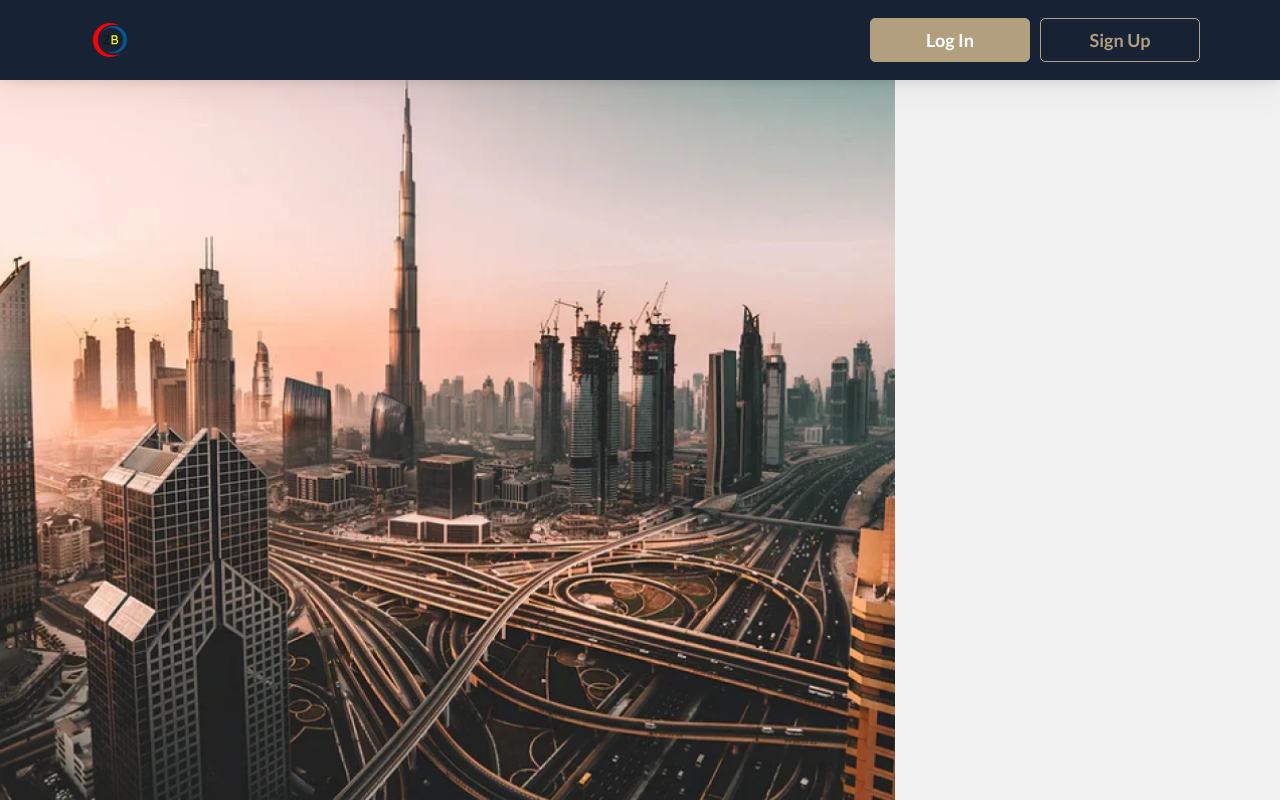
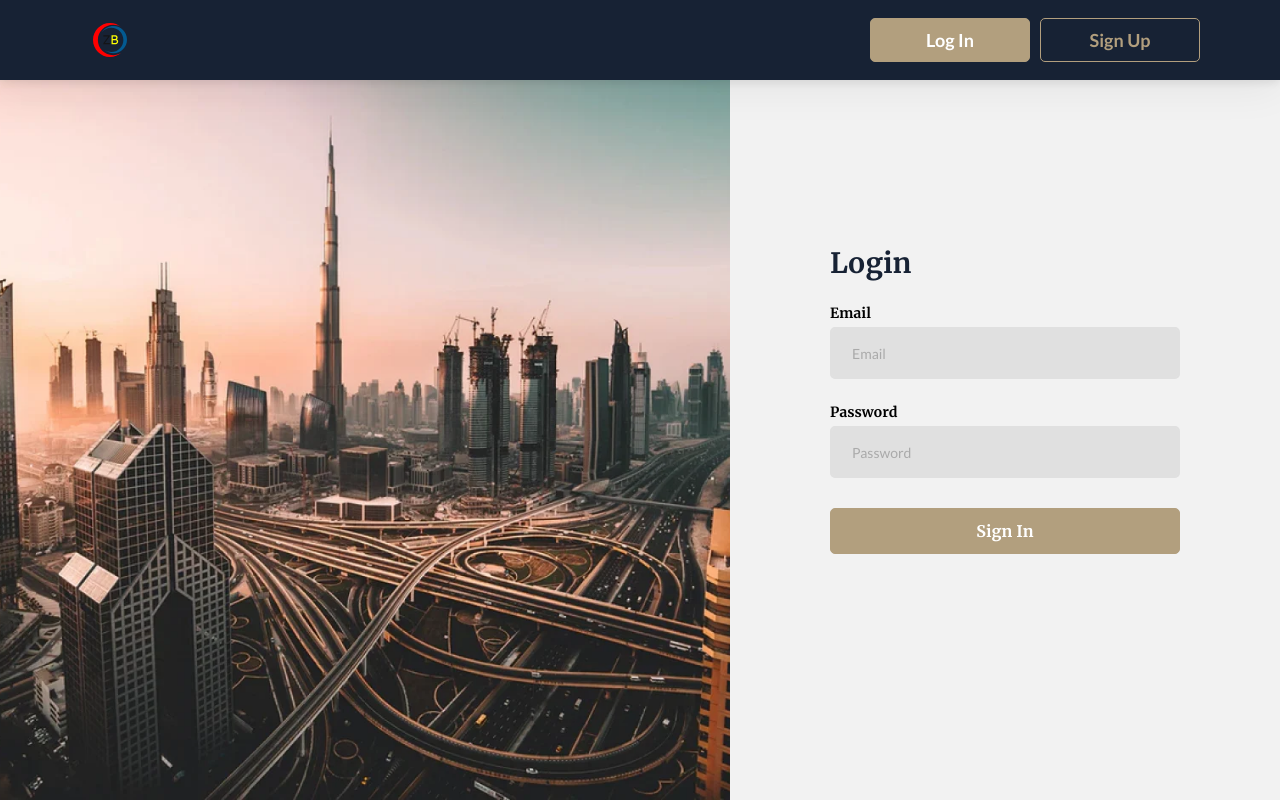
Before and after one commit to VIlliaV/ZenbitTech_test, a React (Vite) app: page /login in a window 1280 px wide. Built offline with nearby package versions, Linux system fonts and the light colour scheme.

Commit message:
ADD | Form

```diff
--- a/src/components/AuthenticationPage/AuthenticationPage.jsx
+++ b/src/components/AuthenticationPage/AuthenticationPage.jsx
@@ -1,10 +1,28 @@
+import { useLocation } from 'react-router-dom';
 import { AuthBackground, AuthPanel, StyledSection } from './AuthenticationPage.styled';
+import Form from '../Form/Form';
+import Label from '../Form/FormComponents/Label/Label';
+import Button from '../Buttons/Button';
 
 const AuthenticationPage = () => {
+  const { pathname } = useLocation();
+  const title = pathname === '/login' ? 'Login' : 'Sign Up';
+  const buttonName = pathname === '/login' ? 'Sign In' : 'Sign Up';
+
   return (
     <StyledSection>
       <AuthBackground />
-      <AuthPanel />
+
+      <AuthPanel>
+        <div className="form_container">
+          <h2>{title}</h2>
+          <Form>
+            <Label typeInput="email" />
+            <Label typeInput="password" />
+          </Form>
+          <Button className="form_button">{buttonName}</Button>
+        </div>
+      </AuthPanel>
     </StyledSection>
   );
 };
--- a/src/components/AuthenticationPage/AuthenticationPage.styled.js
+++ b/src/components/AuthenticationPage/AuthenticationPage.styled.js
@@ -1,5 +1,7 @@
 import styled from 'styled-components';
 import auth_backgr from '../../assets/images/Auth_backgr.webp';
+import auth_backgr2x from '../../assets/images/Auth_backgr@2x.webp';
+import { media } from '../../styles/media';
 
 export const StyledSection = styled.section`
   width: 100%;
@@ -7,14 +9,32 @@ export const StyledSection = styled.section`
 `;
 
 export const AuthBackground = styled.div`
+  flex: 1;
   width: 100%;
   height: 100vh;
   background: center/ cover no-repeat url(${auth_backgr});
+  @media ${media.retina} {
+    background-image: url(${auth_backgr2x});
+  }
 `;
 
 export const AuthPanel = styled.div`
-  width: 550px;
   display: flex;
   align-items: center;
   justify-content: center;
+  width: 550px;
+  & h2 {
+    margin-bottom: 20px;
+    color: var(--secondary);
+  }
+  & .form_container {
+    width: 350px;
+    color: var(--secondary);
+    & .form {
+      margin-bottom: 30px;
+    }
+    & .form_button {
+      width: 100%;
+    }
+  }
 `;
--- /dev/null
+++ b/src/components/Form/Form.jsx
@@ -0,0 +1,11 @@
+import { FormStyled } from './Form.styled';
+
+const Form = ({ onSubmit, children }) => {
+  return (
+    <FormStyled className="form" onSubmit={onSubmit}>
+      {children}
+    </FormStyled>
+  );
+};
+
+export default Form;
--- /dev/null
+++ b/src/components/Form/Form.styled.js
@@ -0,0 +1,8 @@
+import styled from 'styled-components';
+
+export const FormStyled = styled.form`
+  display: flex;
+  flex-direction: column;
+  align-items: start;
+  gap: 20px;
+`;
--- /dev/null
+++ b/src/components/Form/FormComponents/Input/Input.jsx
@@ -0,0 +1,24 @@
+import { useState } from 'react';
+import { InputStyled } from './Input.styled';
+
+const Input = ({ typeInput = 'text', nameInput = typeInput, placeholderInput = typeInput, requiredInput = false }) => {
+  const [inputValue, setInputValue] = useState('');
+  const handleChange = event => {
+    const value = event.target.value;
+    setInputValue(value);
+  };
+
+  return (
+    <InputStyled
+      type={typeInput}
+      name={nameInput}
+      placeholder={placeholderInput}
+      required={requiredInput}
+      value={inputValue}
+      onChange={handleChange}
+      aria-label={nameInput}
+    />
+  );
+};
+
+export default Input;
--- /dev/null
+++ b/src/components/Form/FormComponents/Input/Input.styled.js
@@ -0,0 +1,19 @@
+import styled from 'styled-components';
+
+export const InputStyled = styled.input`
+  width: 100%;
+  padding: 14px 20px 12px;
+  background-color: #e0e0e0;
+  border: none;
+  border-radius: 5px;
+  border: 2px solid #e0e0e0;
+  border-color: #e0e0e0;
+  text-transform: capitalize;
+
+  &:focus {
+    outline: none;
+  }
+  &:hover {
+    border-color: var(--accent);
+  }
+`;
--- /dev/null
+++ b/src/components/Form/FormComponents/Label/Label.jsx
@@ -0,0 +1,14 @@
+import { LabelContainer, LabelStyled } from './Label.styled';
+import Input from '../Input/Input';
+
+const Label = props => {
+  const { typeInput, nameInput = typeInput } = props;
+  return (
+    <LabelContainer>
+      <LabelStyled>{nameInput}</LabelStyled>
+      <Input {...props} />
+    </LabelContainer>
+  );
+};
+
+export default Label;
--- /dev/null
+++ b/src/components/Form/FormComponents/Label/Label.styled.js
@@ -0,0 +1,11 @@
+import styled from 'styled-components';
+
+export const LabelStyled = styled.label`
+  display: inline-block;
+  width: 100%;
+  margin-bottom: 3px;
+`;
+
+export const LabelContainer = styled.div`
+  width: 100%;
+`;
--- a/src/components/HeroSection/HeroSection.styled.js
+++ b/src/components/HeroSection/HeroSection.styled.js
@@ -1,10 +1,15 @@
 import styled from 'styled-components';
-import hero_backgr from '../../assets/images/home_backgr@2x.webp';
+import hero_backgr from '../../assets/images/home_backgr.webp';
+import hero_backgr2x from '../../assets/images/home_backgr@2x.webp';
+import { media } from '../../styles/media';
 
 export const HeroSectionStyled = styled.section`
   width: 100%;
   height: 100vh;
   background: top / cover no-repeat url(${hero_backgr});
+  @media ${media.retina} {
+    background-image: url(${hero_backgr2x});
+  }
   & .container {
     align-items: center;
     justify-content: center;
--- a/src/styles/GlobalStyles.js
+++ b/src/styles/GlobalStyles.js
@@ -41,5 +41,13 @@ export const GlobalStyles = createGlobalStyle`
        }
   }
 
+  label {
+  color: #000;
+  font-family: var(--font-title);
+  font-size: 14px;
+  line-height: 1.42857;
+  text-transform: capitalize;
+  }
+
 
 `;
--- a/src/styles/media.js
+++ b/src/styles/media.js
@@ -5,3 +5,7 @@ export const size = {
 export const padding = {
   desktop: 80,
 };
+
+export const media = {
+  retina: `screen and (-webkit-min-device-pixel-ratio: 2) `,
+};
```
